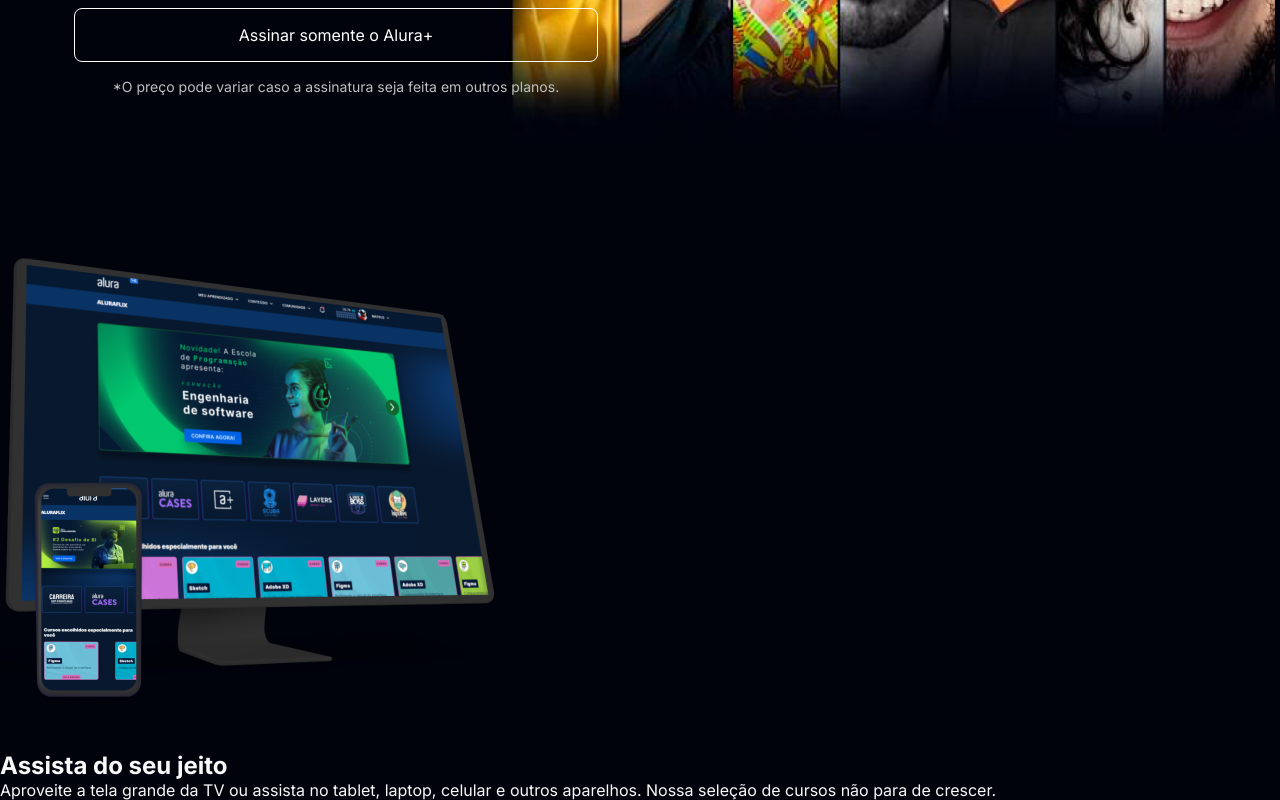
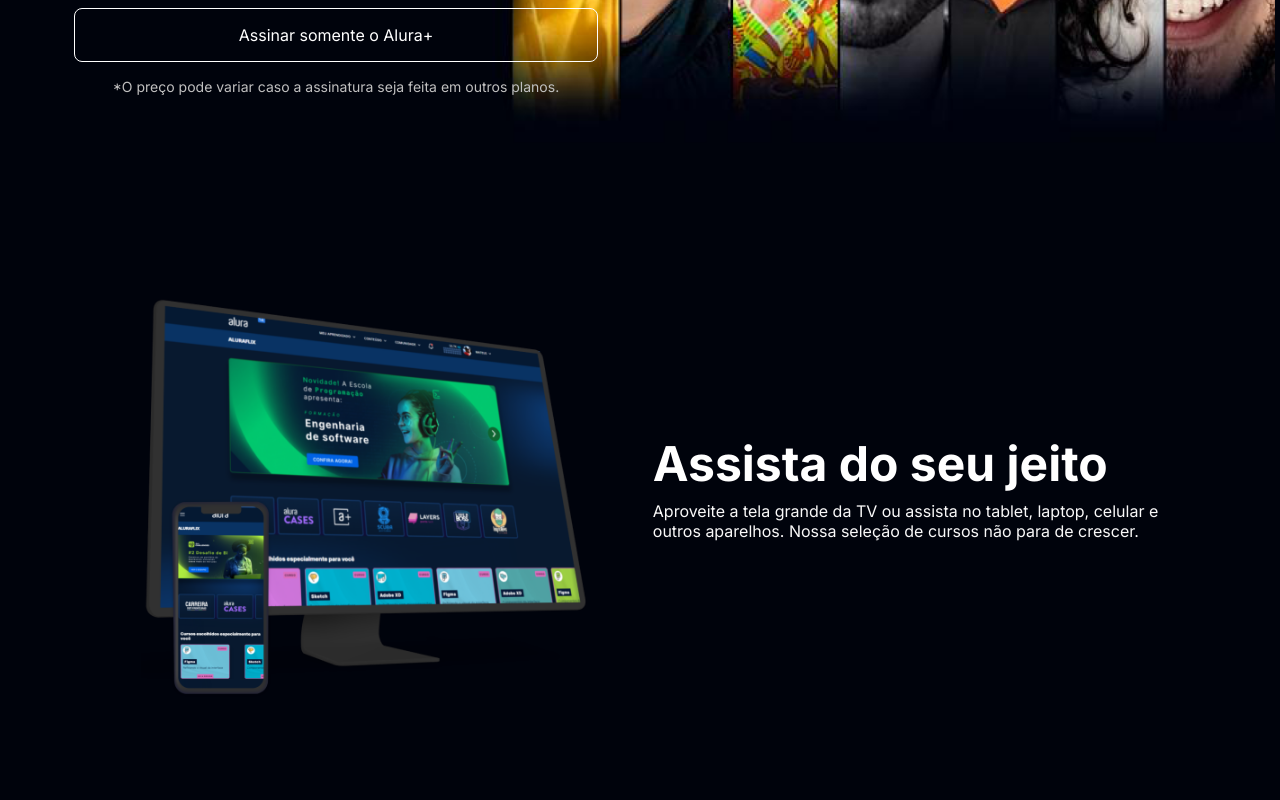
Before and after one commit to af0liveira/aluraplus, a plain HTML site: page index.html in a window 1280 px wide. Shown: the part 415-1215 px from the top of the page. Drawn offline with Linux system fonts and the light colour scheme.

Commit message:
Style second section.

```diff
--- a/index.html
+++ b/index.html
@@ -17,10 +17,12 @@
                 <p class='container__footnote'>*O preço pode variar caso a assinatura seja feita em outros planos.</p>
             </div>
         </section>
-        <section>
-            <img src='./assets/plataformas.png' alt='Imagem computador desktop e smartphone'>
-            <h1>Assista do seu jeito</h1>
-            <p>Aproveite a tela grande da TV ou assista no tablet, laptop, celular e outros aparelhos. Nossa seleção de cursos não para de crescer.</p>
+        <section class='container secondary'>
+            <img class='secondary__img' src='./assets/plataformas.png' alt='Imagem computador desktop e smartphone'>
+            <div class='container__description'>
+                <h1 class='description__title'>Assista do seu jeito</h1>
+                <p class='description__text'>Aproveite a tela grande da TV ou assista no tablet, laptop, celular e outros aparelhos. Nossa seleção de cursos não para de crescer.</p>
+            </div>
         </section>
     </main>
     <footer></footer>
--- a/styles.css
+++ b/styles.css
@@ -44,6 +44,11 @@ body {
     text-align: center;
 }
 
+.secondary {
+    text-align: left;
+}
+
+
 .container {
     display: flex;
     width: 100vw;
@@ -71,6 +76,12 @@ body {
     margin-bottom: 1rem;
 }
 
+.secondary__img {
+    width: 35vw;
+    /* padding: 10%; */
+    margin: 0 5vw 0 11vw;
+}
+
 .container__button {
     color: var(--header-text-color);
     background-color: var(--button-fill-color);
@@ -89,3 +100,20 @@ body {
     color: var(--footnote-text-color);
     font-size: var(--footnote-font-size);
 }
+
+.container__description {
+    display: flex;
+    flex-direction: column;
+    gap: 0.5rem;
+    margin-right: 8vw;
+}
+
+.description__title {
+    color: var(--header-text-color);
+    font-size: var(--big-heading-font-size);
+    font-weight: var(--bold-font-weight);
+}
+
+.description__text {
+   color: var(--regular-text-color);
+}
```
